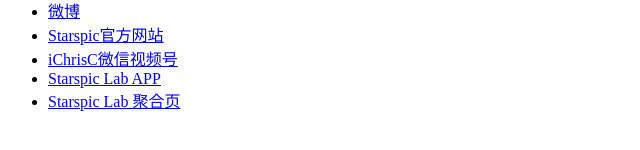
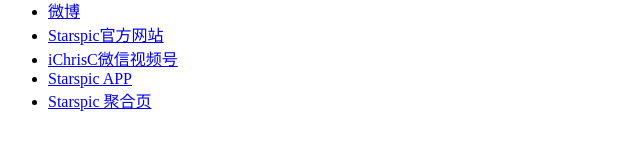
Before and after one commit to cchrishark/cchrishark.github.io, a plain HTML site: page index.html in a window 1280 px wide. Shown: the part 210-360 px from the top of the page, without its empty margins (0-640 px from the left). Drawn offline with Linux system fonts and the light colour scheme.

Commit message:
Update index.html

```diff
--- a/index.html
+++ b/index.html
@@ -8,6 +8,6 @@
   <li> <a href="https://weibo.com/u/5600249331">微博</a> </li>
   <li> <a href="https://starspic.baklib-free.com/">Starspic官方网站</a> </li>
   <li> <a href="http://mp.weixin.qq.com/s?__biz=MzkyNTAyNjE1OA==&mid=100000019&idx=1&sn=23e3cece88b4284ccf18e4356ef2ce61&chksm=41cd931276ba1a044f684e7ef982904b954db0b8e66bd67c79ba65682c6e188fd90249d6c0ea#rd">iChrisC微信视频号</a> </li>
-  <li> <a href="http://link.i327.xin/app">Starspic Lab APP</a> </li>
-  <li> <a href="http://link.i327.xin/qr">Starspic Lab 聚合页</a> </li>
+  <li> <a href="http://link.i327.xin/app">Starspic APP</a> </li>
+  <li> <a href="http://link.i327.xin/qr">Starspic 聚合页</a> </li>
 </ul>
```
